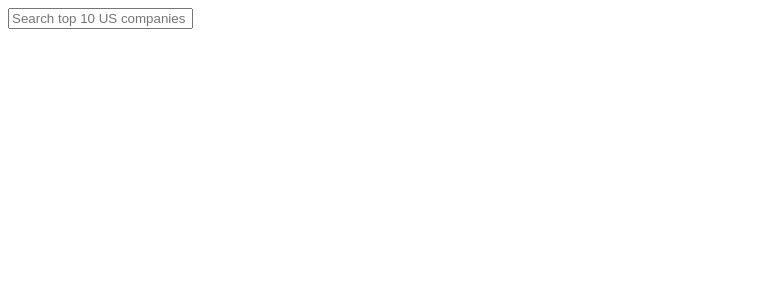
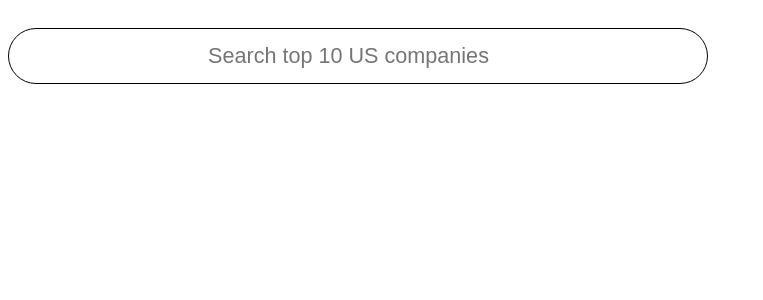
Before and after one commit to timothyroybd/stock-viz, a React (Create React App) app: page / in a window 1280 px wide. Shown: the top 300 px of the page, without its empty margins (0-763 px from the left). Built offline with nearby package versions, Linux system fonts and the light colour scheme.

Commit message:
some css for the search bar part -1

```diff
--- a/package.json
+++ b/package.json
@@ -6,6 +6,7 @@
     "@testing-library/jest-dom": "^5.17.0",
     "@testing-library/react": "^13.4.0",
     "@testing-library/user-event": "^13.5.0",
+    "bootstrap": "^5.3.3",
     "date-fns": "^3.6.0",
     "dotenv": "^16.4.5",
     "finnhub": "^1.2.18",
--- a/src/App.css
+++ b/src/App.css
@@ -1,3 +1,7 @@
+body{
+
+}
+
 .suggestion-list {
     list-style-type: none;
     padding: 0;
@@ -19,3 +23,43 @@
 .suggestion-list li:hover {
     background-color: #f0f0f0;
 }
+.App {
+
+}
+.search_bar {
+    width: 700px;
+ margin-top: 20px;
+padding: 15px 0;
+ text-align: center;
+ font-size: 1.3rem;
+ border: 1px ridge rgb(0, 0, 0);
+ border-radius: 50px;
+}
+
+/* Center the placeholder text */
+input::placeholder {
+    text-align: center;
+    font-size: 1.35rem;
+
+}
+
+input:focus::placeholder {
+    color: transparent;
+}
+
+/* For legacy browsers */
+::-webkit-input-placeholder {
+    text-align: center;
+}
+
+:-moz-placeholder {
+    text-align: center;
+}
+
+::-moz-placeholder {
+    text-align: center;
+}
+
+:-ms-input-placeholder {
+    text-align: center;
+}
--- a/src/App.js
+++ b/src/App.js
@@ -19,6 +19,7 @@ import orcl from './datasets/orcl'
 import tsla from './datasets/tsla'
 //libraries
 import React, { useState } from 'react';
+
 //components
 import Chart from './components/Chart';
 
@@ -58,7 +59,8 @@ function App() {
 
 
      <input
-     type= 'text'
+     className='search_bar'
+     type= 'search'
      placeholder='Search top 10 US companies'
      name = 'search'
      value={inputValue}
```
Also changed, not shown: 1 other file (tests, documents, lock files or other folders).
